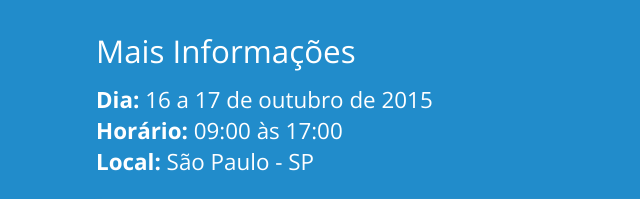
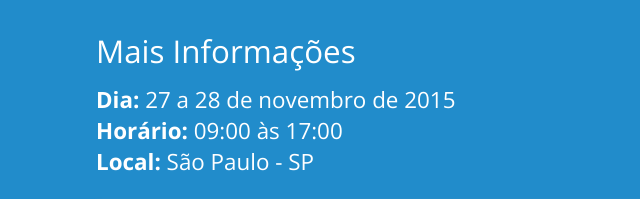
Before and after one commit to warantesbr/agile-brazil-2015, a plain HTML site: page virada-learning30.html in a window 1280 px wide. Shown: the part 3694-3893 px from the top of the page, 32-672 px from the left. Drawn offline with nearby package versions, Linux system fonts and the light colour scheme.

Commit message:
L3.0 date adjustment

```diff
--- a/virada-learning30.html
+++ b/virada-learning30.html
@@ -192,7 +192,7 @@
 				Camp e os Learning Shots.</p>
 
 			<h3>Mais Informações</h3>
-			<p><b>Dia:</b> 16 a 17 de outubro de 2015<br>
+			<p><b>Dia:</b> 27 a 28 de novembro de 2015<br>
 				<b>Horário:</b> 09:00 às 17:00<br>
 				<b>Local:</b> São Paulo - SP<br>
 			</p>
```
